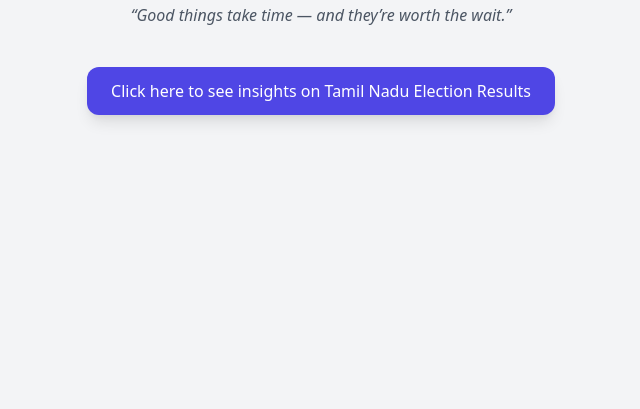
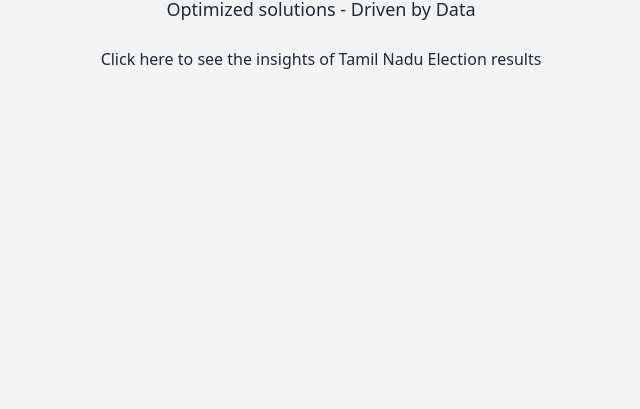
Before and after one commit to hawkviewstats/hawkviewweb, a plain HTML site: page index.html in a window 1280 px wide. Shown: the part 391-800 px from the top of the page, without its empty margins (319-959 px from the left). Drawn offline with nearby package versions, Linux system fonts and the light colour scheme.

Commit message:
Update index.html

```diff
--- a/index.html
+++ b/index.html
@@ -19,15 +19,9 @@
   <div class="min-h-screen flex flex-col items-center justify-center p-6">
     <h1 class="text-4xl font-bold mb-2">Hawkview Solutions</h1>
     <p class="text-lg mb-6">Optimized solutions - Driven by Data</p>
-    <blockquote class="italic text-gray-600 mb-10">
-      “Good things take time — and they’re worth the wait.”
-    </blockquote>
 
     <!-- Button to Election Insights -->
-    <a href="Tn-election-dashboard.html"
-       class="px-6 py-3 bg-indigo-600 text-white rounded-xl shadow-lg hover:bg-indigo-700 transition">
-       Click here to see insights on Tamil Nadu Election Results
-    </a>
+    <a href="Tn-election-dashboard.html" class="btn">Click here to see the insights of Tamil Nadu Election results</a>
   </div>
 </body>
 </html>
```
